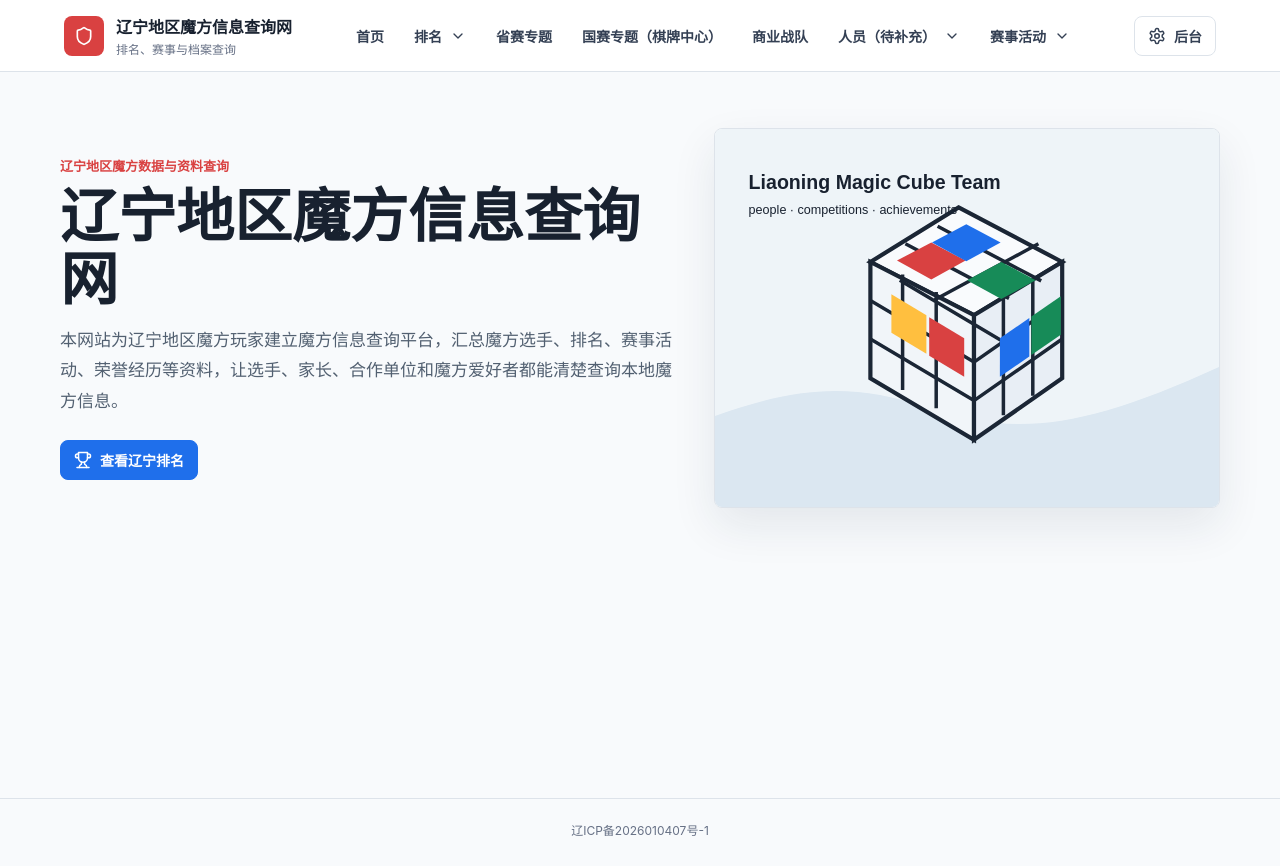
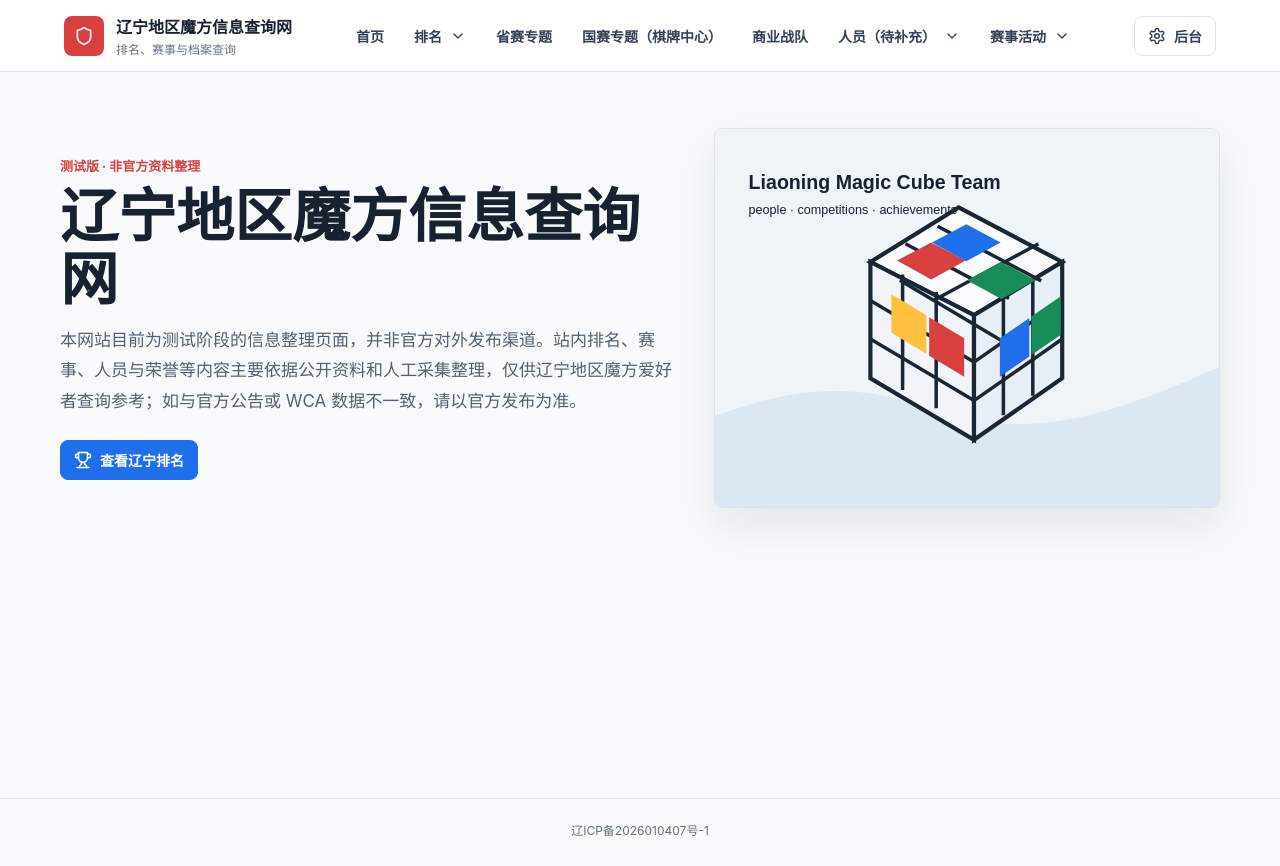
Before and after one commit to lymyxyxyx/Liaoning_magic_cube_team_website, a Next.js app: page / in a window 1280 px wide. Built offline with nearby package versions, Linux system fonts and the light colour scheme.

Commit message:
Clarify site testing disclaimer

```diff
--- a/app/layout.tsx
+++ b/app/layout.tsx
@@ -5,7 +5,7 @@ import "./globals.css";
 export const metadata: Metadata = {
   title: "辽宁地区魔方信息查询网",
   description:
-    "本网站为辽宁地区魔方玩家建立魔方信息查询平台，汇总魔方选手、排名、赛事活动、荣誉经历等资料，让选手、家长、合作单位和魔方爱好者都能清楚查询本地魔方信息。"
+    "辽宁地区魔方信息查询网目前为测试阶段的非官方资料整理页面，站内信息主要依据公开资料和人工采集整理，仅供查询参考。"
 };
 
 export default function RootLayout({ children }: { children: React.ReactNode }) {
--- a/app/page.tsx
+++ b/app/page.tsx
@@ -7,10 +7,10 @@ export default function HomePage() {
     <>
       <section className="split-hero">
         <div className="hero-copy">
-          <span className="eyebrow">辽宁地区魔方数据与资料查询</span>
+          <span className="eyebrow">测试版 · 非官方资料整理</span>
           <h1>辽宁地区魔方信息查询网</h1>
           <p>
-            本网站为辽宁地区魔方玩家建立魔方信息查询平台，汇总魔方选手、排名、赛事活动、荣誉经历等资料，让选手、家长、合作单位和魔方爱好者都能清楚查询本地魔方信息。
+            本网站目前为测试阶段的信息整理页面，并非官方对外发布渠道。站内排名、赛事、人员与荣誉等内容主要依据公开资料和人工采集整理，仅供辽宁地区魔方爱好者查询参考；如与官方公告或 WCA 数据不一致，请以官方发布为准。
           </p>
           <div className="hero-actions">
             <Link className="button primary" href="/liaoning-rankings">
```
